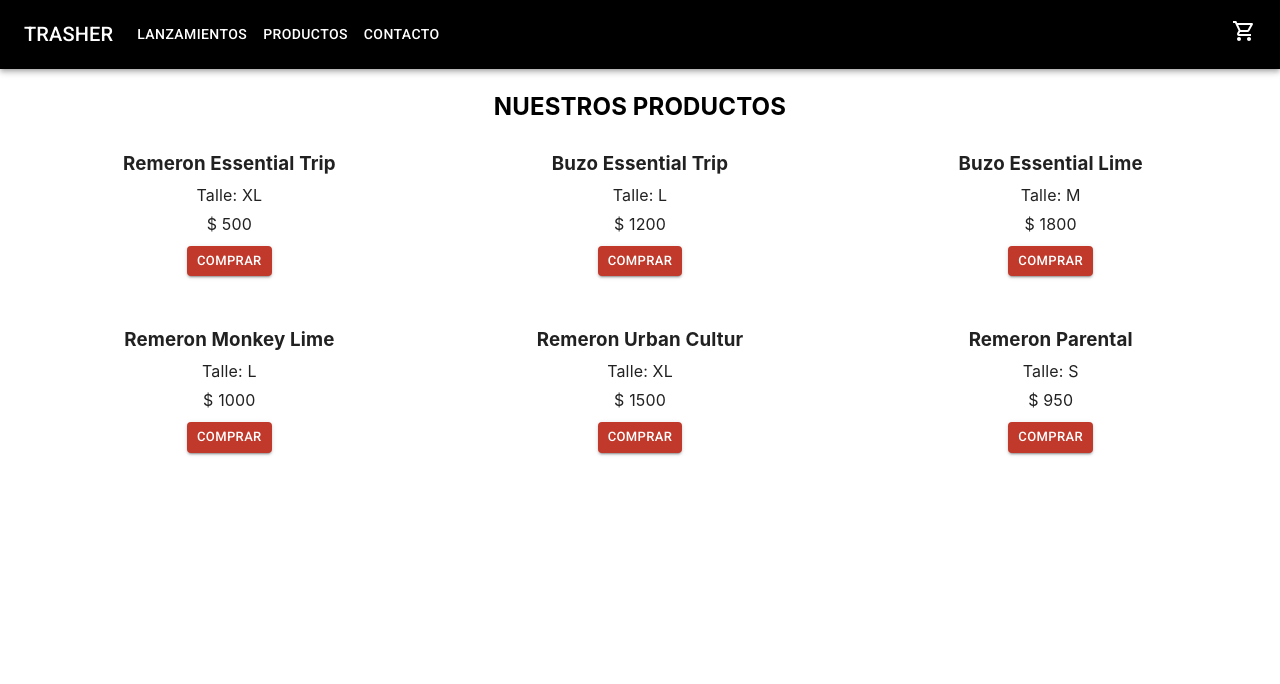
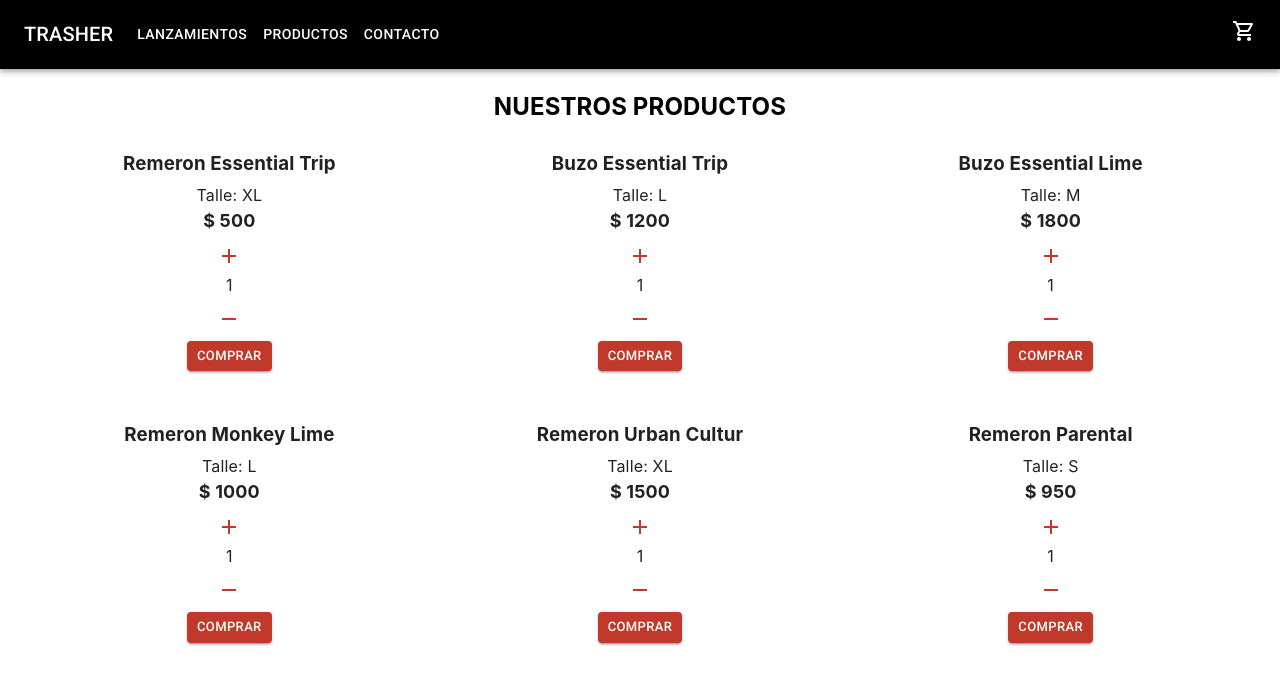
Before and after one commit to dbalbis/React, a React (Create React App) app: page / in a window 1280 px wide. Shown: the top 684 px of the page. Built offline with nearby package versions, Linux system fonts and the light colour scheme.

Commit message:
intentando solucionar ItemCount

```diff
--- a/src/App.js
+++ b/src/App.js
@@ -1,13 +1,19 @@
 import Container from '@mui/material/Container';
 import './styles/_Body.scss';
-
+import NavBar from './components/NavBar/NavBar';
+import ListProducts from './components/ListProducts/ListProducts';
 function App() {
   return (
-    <main>
-      <Container fixed className="ultimosProductos">
-        <h2>Nuestros Productos</h2>
-      </Container>
-    </main>
+    <>
+      <NavBar />
+
+      <main>
+        <Container fixed className="ultimosProductos">
+          <h2>Nuestros Productos</h2>
+        </Container>
+        <ListProducts />
+      </main>
+    </>
   );
 }
 
--- /dev/null
+++ b/src/components/ItemCount/ItemCount.js
@@ -0,0 +1,46 @@
+import React, { useState } from 'react';
+import AddOutlinedIcon from '@mui/icons-material/AddOutlined';
+import RemoveOutlinedIcon from '@mui/icons-material/RemoveOutlined';
+import IconButton from '@mui/material/IconButton';
+import '../../styles/_ItemCount.scss';
+
+const ItemCount = ({ stock }) => {
+  const [count, setCount] = useState(1);
+
+  const onAdd = () => {
+    if (count < stock) {
+      setCount(count + 1);
+      alert('Funciona');
+    } else {
+      alert('No funciona');
+      console.log(JSON.stringify(stock));
+    }
+  };
+
+  return (
+    <>
+      <IconButton
+        onClick={onAdd}
+        aria-label="sumar"
+        variant="contained"
+        size="small"
+        className="btnSumar"
+      >
+        <AddOutlinedIcon />
+      </IconButton>
+
+      <p>{count}</p>
+
+      <IconButton
+        aria-label="restar"
+        variant="contained"
+        size="small"
+        className="btnRestar"
+      >
+        <RemoveOutlinedIcon />
+      </IconButton>
+    </>
+  );
+};
+
+export default ItemCount;
--- a/src/components/ItemListContainer/Card.js
+++ b/src/components/ItemListContainer/Card.js
@@ -3,17 +3,20 @@
 import Button from '@mui/material/Button';
 import '../../styles/_Card.scss';
 import Container from '@mui/material/Container';
+import ItemCount from '../ItemCount/ItemCount';
 
 const Card = (props) => {
-  console.log(props);
   return (
     <React.Fragment>
       <CssBaseline />
       <Container maxWidth="sm" className="itemlistContainer">
         <div className="itemList">
           <h3>{props.titulo}</h3>
-          <p>Talle: {props.talle} </p>
-          <p>$ {props.precio}</p>
+          <div>Talle: {props.talle} </div>
+          <p className="precio">$ {props.precio}</p>
+          <div>
+            <ItemCount />
+          </div>
           <Button variant="contained" size="small" className="btnComprar">
             Comprar
           </Button>
--- /dev/null
+++ b/src/components/ListProducts/ListProducts.js
@@ -0,0 +1,74 @@
+import Container from '@mui/material/Container';
+import Grid from '@mui/material/Grid';
+import Card from '../ItemListContainer/Card';
+
+function ListProducts() {
+  return (
+    <Container maxWidth="xl">
+      <Grid
+        container
+        direction="row"
+        justifyContent="center"
+        alignItems="center"
+      >
+        <Grid item xs={4}>
+          <Card
+            titulo={'Remeron Essential Trip'}
+            talle={'XL'}
+            precio={500}
+            stock={2}
+          />
+        </Grid>
+        <Grid item xs={4}>
+          <Card
+            titulo={'Buzo Essential Trip'}
+            talle={'L'}
+            precio={1200}
+            stock={5}
+          />
+        </Grid>
+        <Grid item xs={4}>
+          <Card
+            titulo={'Buzo Essential Lime'}
+            talle={'M'}
+            precio={1800}
+            stock={3}
+          />
+        </Grid>
+      </Grid>
+      <Grid
+        container
+        direction="row"
+        justifyContent="center"
+        alignItems="center"
+      >
+        <Grid item xs={4}>
+          <Card
+            titulo={'Remeron Monkey Lime'}
+            talle={'L'}
+            precio={1000}
+            stock={4}
+          />
+        </Grid>
+        <Grid item xs={4}>
+          <Card
+            titulo={'Remeron Urban Cultur'}
+            talle={'XL'}
+            precio={1500}
+            stock={1}
+          />
+        </Grid>
+        <Grid item xs={4}>
+          <Card
+            titulo={'Remeron Parental'}
+            talle={'S'}
+            precio={950}
+            stock={6}
+          />
+        </Grid>
+      </Grid>
+    </Container>
+  );
+}
+
+export default ListProducts;
--- a/src/index.js
+++ b/src/index.js
@@ -1,50 +1,11 @@
 import React from 'react';
 import ReactDOM from 'react-dom';
-import Grid from '@mui/material/Grid';
 import './styles/_Body.scss';
-import NavBar from './components/NavBar/NavBar';
 import App from './App';
-import Card from './components/ItemListContainer/Card';
-import Container from '@mui/material/Container';
 
 ReactDOM.render(
   <React.StrictMode>
-    <NavBar />
     <App />
-    <Container maxWidth="xl">
-      <Grid
-        container
-        direction="row"
-        justifyContent="center"
-        alignItems="center"
-      >
-        <Grid item xs={4}>
-          <Card titulo={'Remeron Essential Trip'} talle={'XL'} precio={500} />
-        </Grid>
-        <Grid item xs={4}>
-          <Card titulo={'Buzo Essential Trip'} talle={'L'} precio={1200} />
-        </Grid>
-        <Grid item xs={4}>
-          <Card titulo={'Buzo Essential Lime'} talle={'M'} precio={1800} />
-        </Grid>
-      </Grid>
-      <Grid
-        container
-        direction="row"
-        justifyContent="center"
-        alignItems="center"
-      >
-        <Grid item xs={4}>
-          <Card titulo={'Remeron Monkey Lime'} talle={'L'} precio={1000} />
-        </Grid>
-        <Grid item xs={4}>
-          <Card titulo={'Remeron Urban Cultur'} talle={'XL'} precio={1500} />
-        </Grid>
-        <Grid item xs={4}>
-          <Card titulo={'Remeron Parental'} talle={'S'} precio={950} />
-        </Grid>
-      </Grid>
-    </Container>
   </React.StrictMode>,
   document.getElementById('root')
 );
--- a/src/styles/_Card.scss
+++ b/src/styles/_Card.scss
@@ -21,6 +21,10 @@
   p {
     margin-bottom: 5px;
   }
+  p.precio {
+    font-weight: 700;
+    font-size: large;
+  }
   button.btnComprar {
     margin-top: 5px;
   }
--- /dev/null
+++ b/src/styles/_ItemCount.scss
@@ -0,0 +1,15 @@
+button.btnSumar {
+  color: #c0392b;
+}
+
+button.btnSumar:hover {
+  color: #cd3d2e;
+}
+
+button.btnRestar {
+  color: #c0392b;
+}
+
+button.btnRestar:hover {
+  color: #cd3d2e;
+}
```
